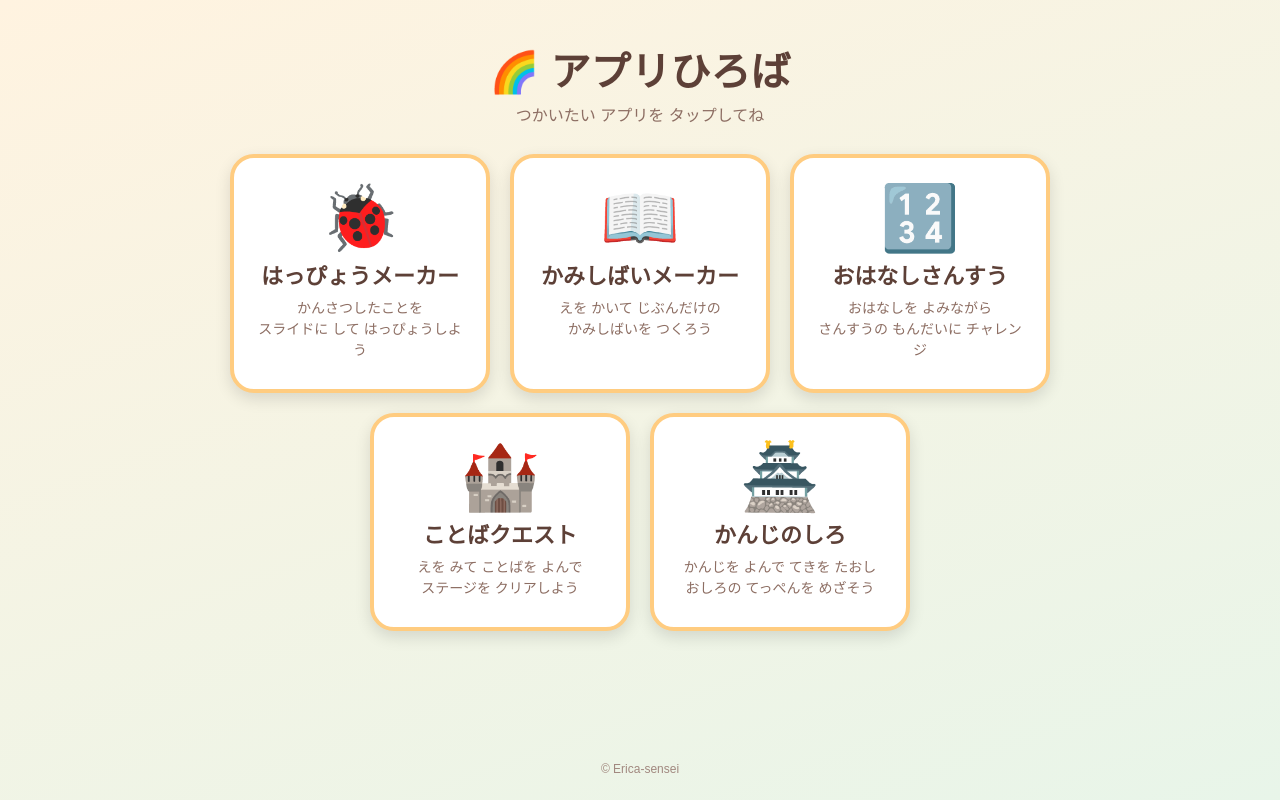
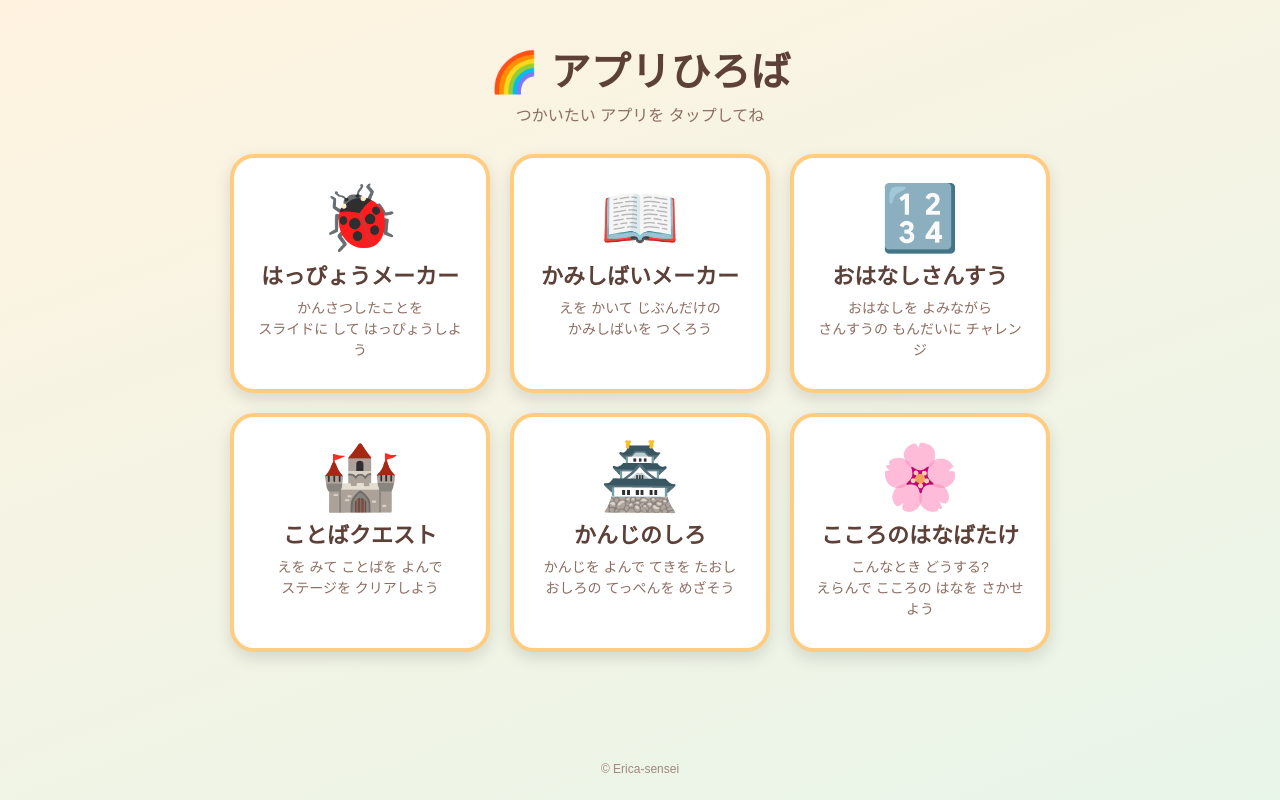
Before and after one commit to Erica-sensei/erica-sensei.github.io, a plain HTML site: page index.html in a window 1280 px wide. Drawn offline with Linux system fonts and the light colour scheme.

Commit message:
アプリひろばに「こころのはなばたけ」を追加
Co-Authored-By: Claude Fable 5 <noreply@anthropic.com>

```diff
--- a/index.html
+++ b/index.html
@@ -57,6 +57,11 @@
       <span class="name">かんじのしろ</span>
       <span class="desc">かんじを よんで てきを たおし<br>おしろの てっぺんを めざそう</span>
     </a>
+    <a class="card" href="https://erica-sensei.github.io/kokoro-hanabatake/">
+      <span class="icon">🌸</span>
+      <span class="name">こころのはなばたけ</span>
+      <span class="desc">こんなとき どうする?<br>えらんで こころの はなを さかせよう</span>
+    </a>
   </div>
   <footer>© Erica-sensei</footer>
 </body>
```
